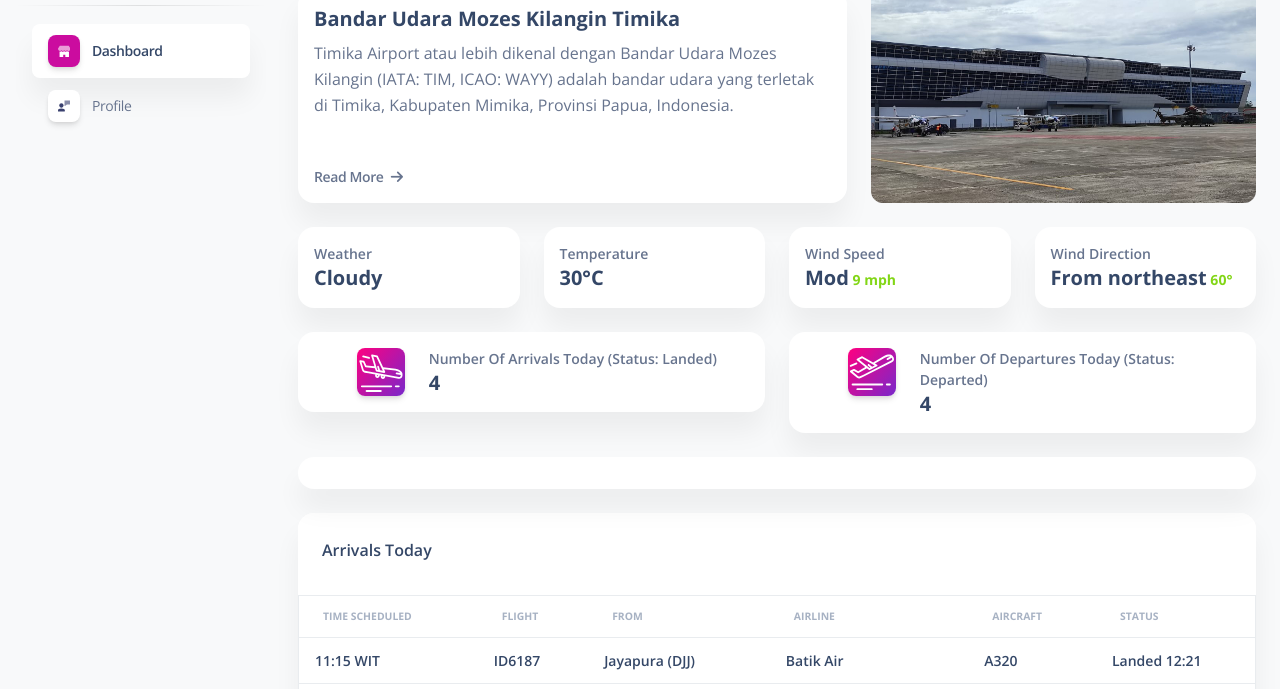
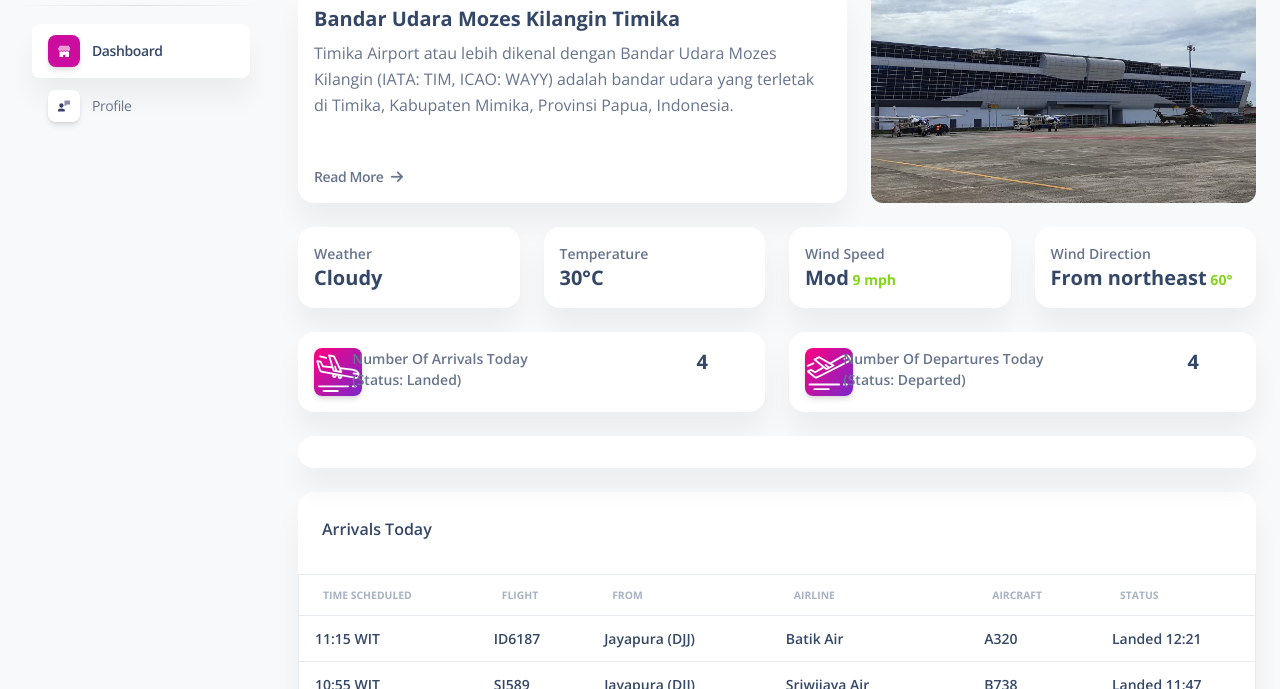
Before and after one commit to HafizIhsan/17-221810407, a website: page pages/dashboard.html in a window 1280 px wide. Shown: the part 89-778 px from the top of the page. Drawn offline with nearby package versions, Linux system fonts and the light colour scheme; no server answers; a script that the page names is missing.

Commit message:
update dashboard bagian jumlah arrival dan departure

```diff
--- a/pages/dashboard.html
+++ b/pages/dashboard.html
@@ -194,14 +194,20 @@
                     <div class="card">
                         <div class="card-body p-3">
                             <div class="row">
-                                <div class="col-3 text-end">
+                                <div class="col-1 text-end">
                                     <div class="icon icon-shape bg-gradient-primary shadow text-center border-radius-md">
                                         <img class="ni ni-money-coins text-lg opacity-10" src="../assets/img/arrival.svg"></img>
                                     </div>
                                 </div>
                                 <div class="col-9">
                                     <div class="numbers">
-                                        <p class="text-sm mb-0 text-capitalize font-weight-bold">Number of Arrivals Today (Status: Landed)</p>
+                                        <p class="text-sm mb-0 text-capitalize font-weight-bold">Number of Arrivals Today</p>
+                                        <p class="text-sm mb-0 text-capitalize font-weight-bold">(Status: Landed)</p>
+                                        </h5>
+                                    </div>
+                                </div>
+                                <div class="col-2">
+                                    <div class="numbers">
                                         <h5 class="font-weight-bolder mb-0" id="jumlah_arrival">4
                                         </h5>
                                     </div>
@@ -214,14 +220,20 @@
                     <div class="card">
                         <div class="card-body p-3">
                             <div class="row">
-                                <div class="col-3 text-end">
+                                <div class="col-1 text-end">
                                     <div class="icon icon-shape bg-gradient-primary shadow text-center border-radius-md">
                                         <img class="ni ni-money-coins text-lg opacity-10" src="../assets/img/departure.svg"></img>
                                     </div>
                                 </div>
                                 <div class="col-9">
                                     <div class="numbers">
-                                        <p class="text-sm mb-0 text-capitalize font-weight-bold">Number of Departures Today (Status: Departed)</p>
+                                        <p class="text-sm mb-0 text-capitalize font-weight-bold">Number of Departures Today</p>
+                                        <p class="text-sm mb-0 text-capitalize font-weight-bold">(Status: Departed)</p>
+                                        </h5>
+                                    </div>
+                                </div>
+                                <div class="col-2">
+                                    <div class="numbers">
                                         <h5 class="font-weight-bolder mb-0" id="jumlah_departure">4
                                         </h5>
                                     </div>
```
Also changed, not shown: assets/js/index.js (+0 -16 lines).
